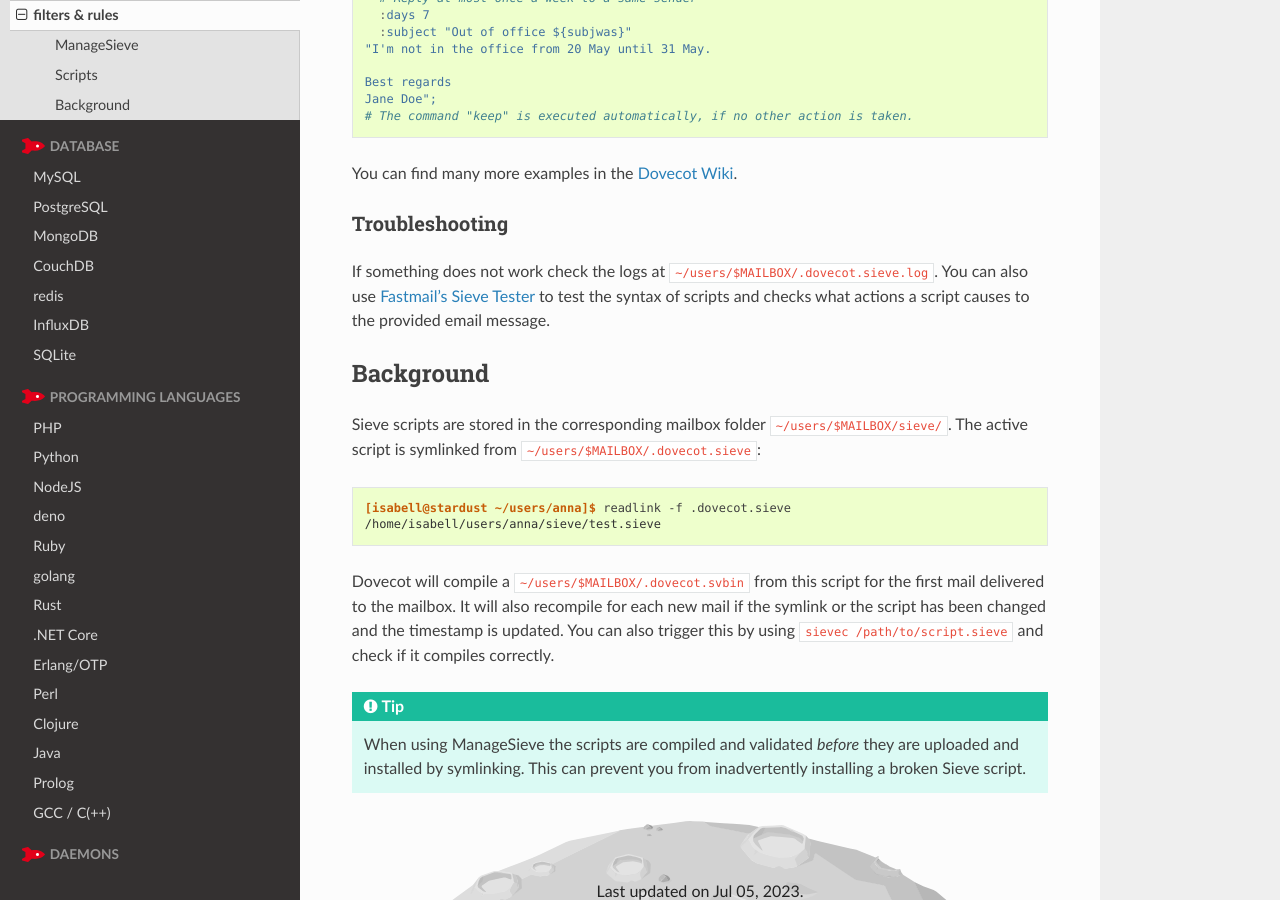
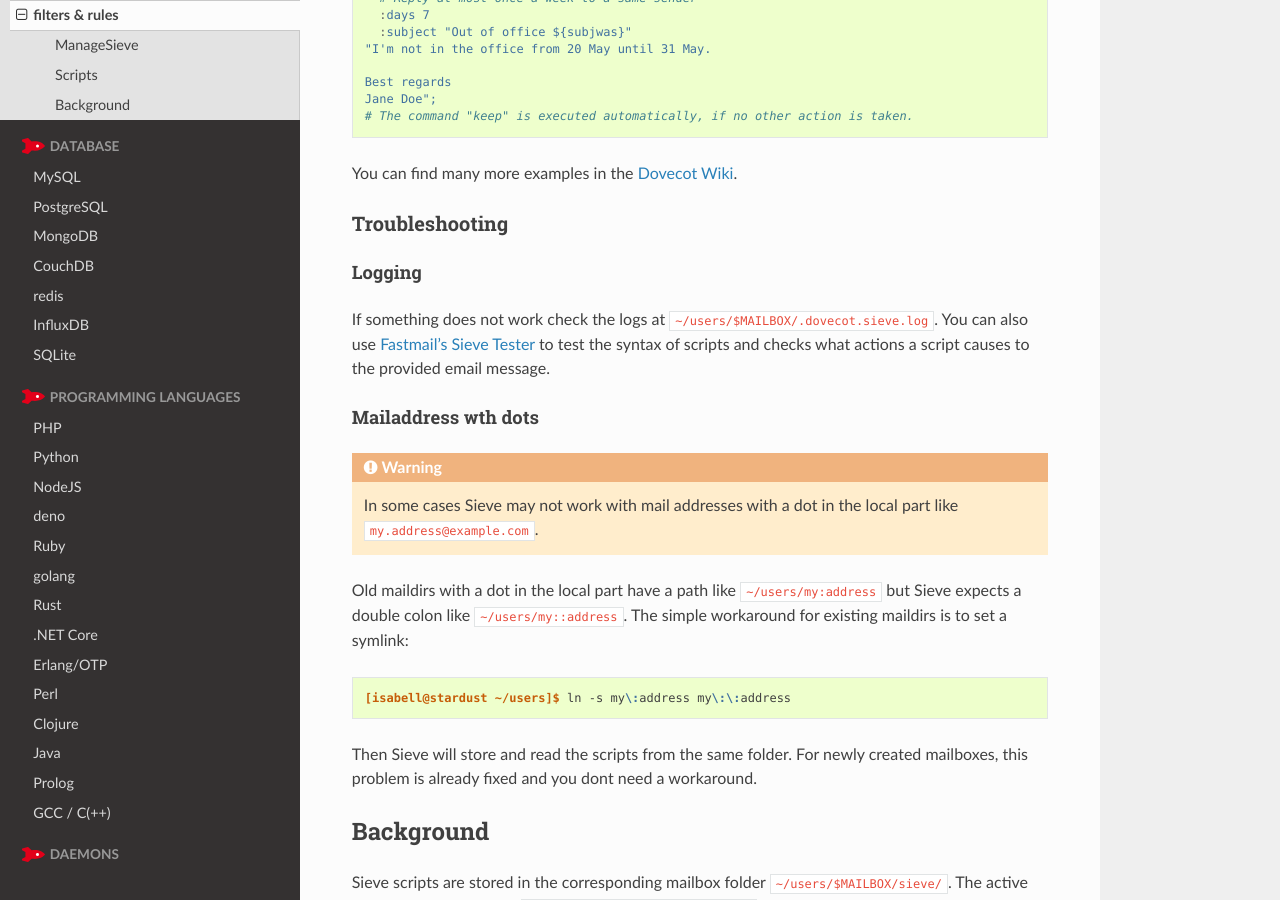
Before and after one commit to Uberspace/manual, a Sphinx documentation site: the page built from source/mail-filters.rst, in a window 1280 px wide and 900 px high, scrolled down 2039 px. Built offline with Sphinx 7.4.7 and the Read the Docs theme 2.0.0, drawn with Linux system fonts in a browser that asks for light colours.

Commit message:
add workaround for sieve with dotted mailaddress

```diff
--- a/source/mail-filters.rst
+++ b/source/mail-filters.rst
@@ -104,8 +104,24 @@
 Troubleshooting
 ===============
 
+Logging
+-------
+
 If something does not work check the logs at ``~/users/$MAILBOX/.dovecot.sieve.log``. You can also use `Fastmail's Sieve Tester <https://app.fastmail.com/sievetester>`_ to test the syntax of scripts and checks what actions a script causes to the provided email message.
 
+Mailaddress wth dots
+--------------------
+
+.. warning:: In some cases Sieve may not work with mail addresses with a dot in the local part like ``my.address@example.com``.
+
+Old maildirs with a dot in the local part have a path like ``~/users/my:address`` but Sieve expects a double colon like ``~/users/my::address``. The simple workaround
+for existing maildirs is to set a symlink:
+
+.. code-block:: console
+
+  [isabell@stardust ~/users]$ ln -s my\:address my\:\:address
+
+Then Sieve will store and read the scripts from the same folder. For newly created mailboxes, this problem is already fixed and you dont need a workaround.
 
 Background
 ##########
```
